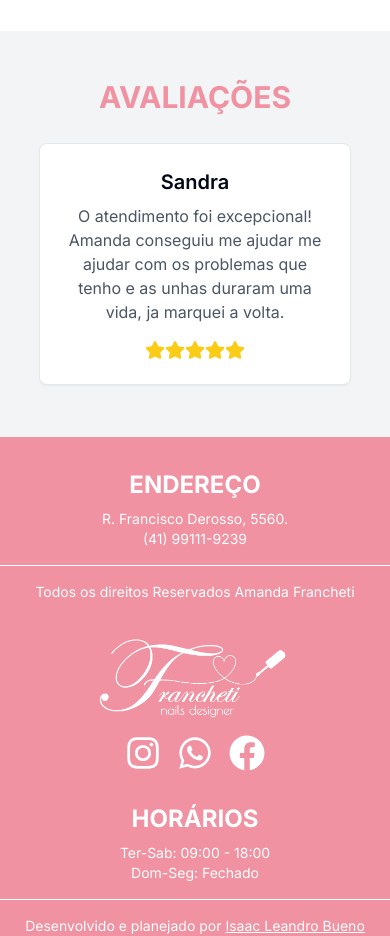
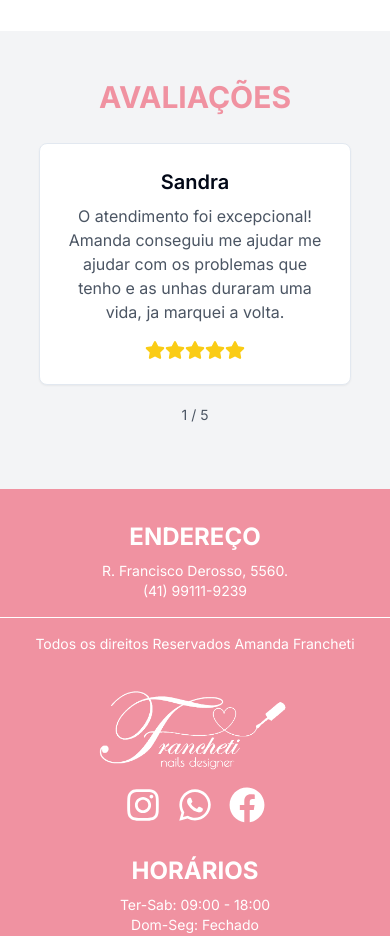
Before and after one commit to isaacl-bueno/franchetti_nails, a Next.js app: page / in a window 390 px wide. Shown: the part 2100-3036 px from the top of the page. Built offline with nearby package versions, Linux system fonts and the light colour scheme.

Commit message:
Fix caoussel layout

```diff
--- a/app/components/CarouselSpacing/AvaliationsCarousel.tsx
+++ b/app/components/CarouselSpacing/AvaliationsCarousel.tsx
@@ -42,13 +42,29 @@ const reviews = [
     review: "Muito bom! Amanda é dedicada e atenciosa, recomendo super.",
     rating: 5,
   },
+
 ];
 
 export function AvaliationsCarousel() {
+  const [currentIndex, setCurrentIndex] = React.useState(0);
+
+  const handleNext = () => {
+    setCurrentIndex((prevIndex) => (prevIndex + 1) % reviews.length);
+  };
+
+  const handlePrevious = () => {
+    setCurrentIndex((prevIndex) => (prevIndex - 1 + reviews.length) % reviews.length);
+  };
+
+  React.useEffect(() => {
+    console.log("Current index changed to", currentIndex);
+  }, [currentIndex]);
+
   return (
+    <div className="relative">
       <Carousel className="w-full max-w-xs">
         <CarouselContent>
-        {reviews.map((review) => (
+          {reviews.map((review, index) => (
             <CarouselItem key={review.id}>
               <div className="p-1">
                 <Card>
@@ -71,8 +87,14 @@ export function AvaliationsCarousel() {
             </CarouselItem>
           ))}
         </CarouselContent>
-      <CarouselPrevious className="hidden sm:block" />
-      <CarouselNext className="hidden sm:block" />
+        <CarouselPrevious className="hidden sm:block" onClick={handlePrevious} />
+        <CarouselNext className="hidden sm:block" onClick={handleNext} />
       </Carousel>
+      <div className="bottom-0 left-0 right-0 text-center p-4 sm:hidden bg-transparent">
+        <p className="text-sm text-gray-600">
+          {currentIndex + 1} / {reviews.length}
+        </p>
+      </div>
+    </div>
   );
 }
```
Lines whose indentation alone changed are shown as unchanged.
